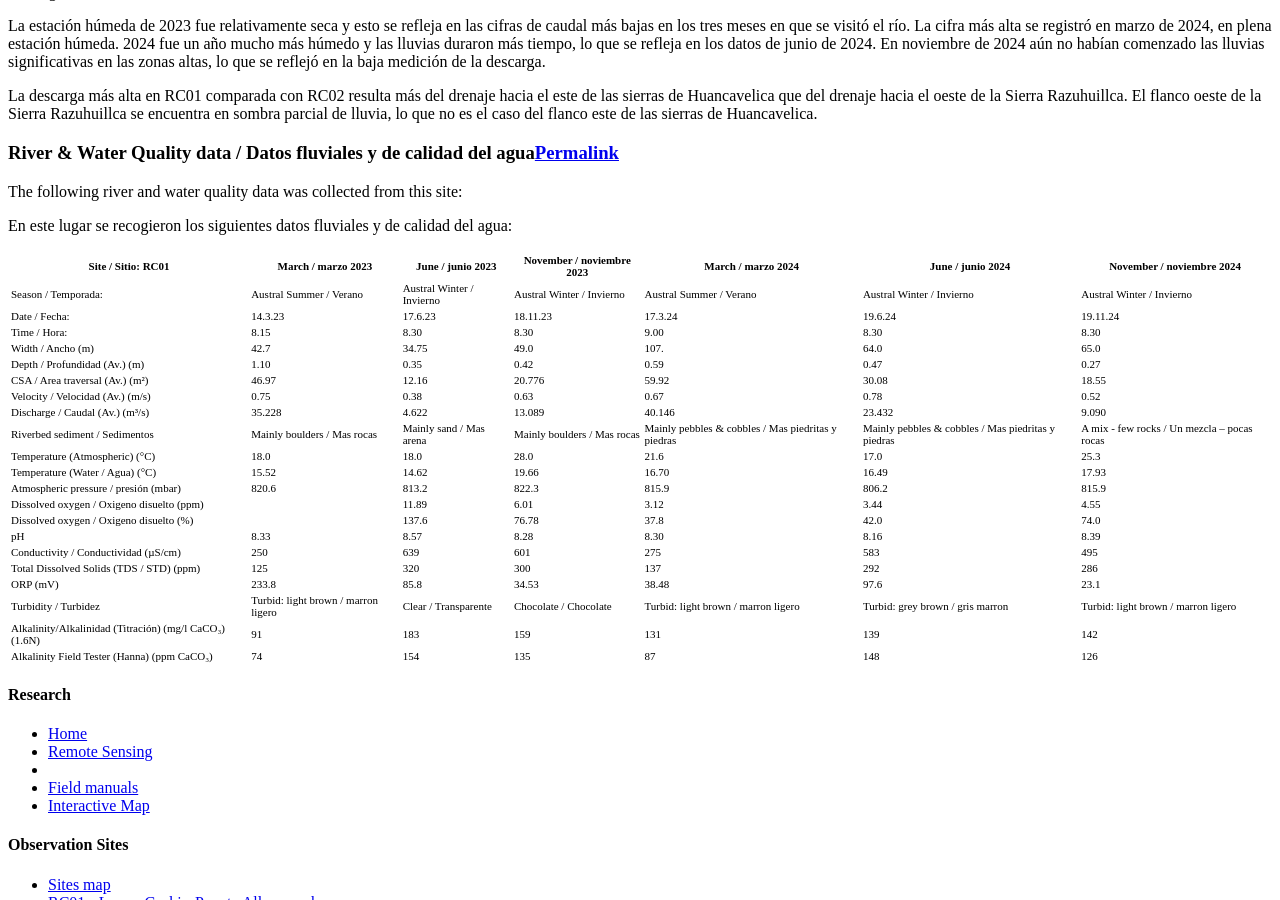
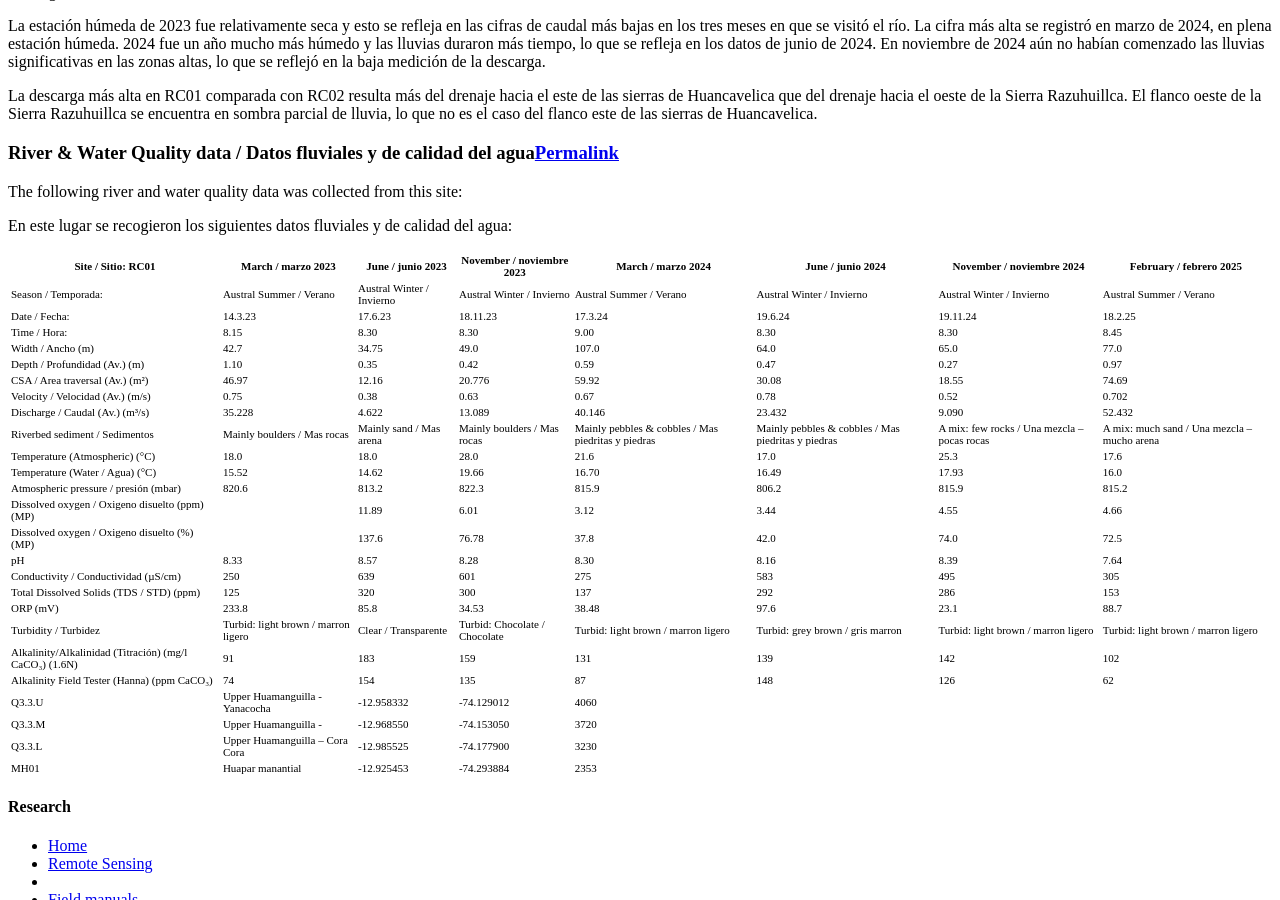
Before and after one commit to HVLepage/cavep-unah, a Jekyll site: the page built from _docs/site-network/RC01.md, in a window 1280 px wide and 900 px high, scrolled down 2788 px. Built offline with Jekyll 4.4.1, drawn with Linux system fonts in a browser that asks for light colours; comment, search, counter and statistics services are not loaded.

Commit message:
Update RC01.md

```diff
--- a/_docs/site-network/RC01.md
+++ b/_docs/site-network/RC01.md
@@ -77,26 +77,30 @@
 
 En este lugar se recogieron los siguientes datos fluviales y de calidad del agua:
 
-|     Site / Sitio: RC01                                          |     March / marzo 2023                     |     June / junio 2023            |     November / noviembre 2023      |      March / marzo 2024                                   |     June / junio 2024                                     |     November / noviembre 2024                         |
-|-----------------------------------------------------------------|--------------------------------------------|----------------------------------|------------------------------------|-----------------------------------------------------------|-----------------------------------------------------------|-------------------------------------------------------|
-|     Season / Temporada:                                         |     Austral Summer / Verano                |     Austral Winter / Invierno    |     Austral Winter / Invierno      |     Austral Summer / Verano                               |     Austral Winter / Invierno                             |     Austral Winter / Invierno                         |
-|     Date / Fecha:                                               |     14.3.23                                |     17.6.23                      |     18.11.23                       |     17.3.24                                               |     19.6.24                                               |     19.11.24                                          |
-|     Time / Hora:                                                |     8.15                                   |     8.30                         |     8.30                           |     9.00                                                  |     8.30                                                  |     8.30                                              |
-|     Width / Ancho (m)                                           |     42.7                                   |     34.75                        |     49.0                           |     107.                                                  |     64.0                                                  |     65.0                                              |
-|     Depth / Profundidad (Av.) (m)                               |     1.10                                   |     0.35                         |     0.42                           |     0.59                                                  |     0.47                                                  |     0.27                                              |
-|     CSA / Area traversal (Av.) (m²)                             |     46.97                                  |     12.16                        |     20.776                         |     59.92                                                 |     30.08                                                 |     18.55                                             |
-|     Velocity / Velocidad    (Av.) (m/s)                         |     0.75                                   |     0.38                         |     0.63                           |     0.67                                                  |     0.78                                                  |     0.52                                              |
-|     Discharge / Caudal (Av.) (m³/s)                             |     35.228                                 |     4.622                        |     13.089                         |     40.146                                                |     23.432                                                |     9.090                                             |
-|     Riverbed sediment / Sedimentos                              |     Mainly boulders / Mas rocas            |     Mainly sand / Mas arena      |     Mainly boulders / Mas rocas    |     Mainly pebbles & cobbles / Mas piedritas y piedras    |     Mainly pebbles & cobbles / Mas piedritas y piedras    |     A mix  - few rocks / Un mezcla –   pocas rocas    |
-|     Temperature (Atmospheric) (°C)                              |     18.0                                   |     18.0                         |     28.0                           |     21.6                                                  |     17.0                                                  |     25.3                                              |
-|     Temperature (Water / Agua) (°C)                             |     15.52                                  |     14.62                        |     19.66                          |     16.70                                                 |     16.49                                                 |     17.93                                             |
-|     Atmospheric pressure / presión (mbar)                       |     820.6                                  |     813.2                        |     822.3                          |     815.9                                                 |     806.2                                                 |     815.9                                             |
-|     Dissolved oxygen / Oxigeno   disuelto (ppm)                 |                                            |     11.89                        |     6.01                           |     3.12                                                  |     3.44                                                  |     4.55                                              |
-|     Dissolved oxygen / Oxigeno disuelto (%)                     |                                            |     137.6                        |     76.78                          |     37.8                                                  |     42.0                                                  |     74.0                                              |
-|     pH                                                          |     8.33                                   |     8.57                         |     8.28                           |     8.30                                                  |     8.16                                                  |     8.39                                              |
-|     Conductivity / Conductividad (µS/cm)                        |     250                                    |     639                          |     601                            |     275                                                   |     583                                                   |     495                                               |
-|     Total Dissolved Solids (TDS / STD)  (ppm)                   |     125                                    |     320                          |     300                            |     137                                                   |     292                                                   |     286                                               |
-|     ORP (mV)                                                    |     233.8                                  |     85.8                         |     34.53                          |     38.48                                                 |     97.6                                                  |     23.1                                              |
-|     Turbidity / Turbidez                                        |     Turbid: light brown / marron ligero    |     Clear / Transparente         |     Chocolate / Chocolate          |     Turbid: light brown / marron ligero                   |     Turbid: grey brown / gris marron                      |     Turbid: light brown / marron ligero               |
-|     Alkalinity/Alkalinidad   (Titración) (mg/l CaCO₃) (1.6N)    |     91                                     |     183                          |     159                            |     131                                                   |     139                                                   |     142                                               |
-|     Alkalinity Field Tester (Hanna) (ppm CaCO₃)                 |     74                                     |     154                          |     135                            |     87                                                    |     148                                                   |     126                                               |
+|     Site / Sitio: RC01                                          |     March / marzo 2023                     |     June / junio 2023            |     November / noviembre 2023        |      March / marzo 2024                                   |     June / junio 2024                                     |     November / noviembre 2024                      |     February / febrero 2025                        |
+|-----------------------------------------------------------------|--------------------------------------------|----------------------------------|--------------------------------------|-----------------------------------------------------------|-----------------------------------------------------------|----------------------------------------------------|----------------------------------------------------|
+|     Season / Temporada:                                         |     Austral Summer / Verano                |     Austral Winter / Invierno    |     Austral Winter / Invierno        |     Austral Summer / Verano                               |     Austral Winter / Invierno                             |     Austral Winter / Invierno                      |     Austral Summer / Verano                        |
+|     Date / Fecha:                                               |     14.3.23                                |     17.6.23                      |     18.11.23                         |     17.3.24                                               |     19.6.24                                               |     19.11.24                                       |     18.2.25                                        |
+|     Time / Hora:                                                |     8.15                                   |     8.30                         |     8.30                             |     9.00                                                  |     8.30                                                  |     8.30                                           |     8.45                                           |
+|     Width / Ancho (m)                                           |     42.7                                   |     34.75                        |     49.0                             |     107.0                                                 |     64.0                                                  |     65.0                                           |     77.0                                           |
+|     Depth / Profundidad (Av.) (m)                               |     1.10                                   |     0.35                         |     0.42                             |     0.59                                                  |     0.47                                                  |     0.27                                           |     0.97                                           |
+|     CSA / Area traversal (Av.) (m²)                             |     46.97                                  |     12.16                        |     20.776                           |     59.92                                                 |     30.08                                                 |     18.55                                          |     74.69                                          |
+|     Velocity / Velocidad    (Av.) (m/s)                         |     0.75                                   |     0.38                         |     0.63                             |     0.67                                                  |     0.78                                                  |     0.52                                           |     0.702                                          |
+|     Discharge / Caudal (Av.) (m³/s)                             |     35.228                                 |     4.622                        |     13.089                           |     40.146                                                |     23.432                                                |     9.090                                          |     52.432                                         |
+|     Riverbed sediment / Sedimentos                              |     Mainly boulders / Mas rocas            |     Mainly sand / Mas arena      |     Mainly boulders / Mas rocas      |     Mainly pebbles & cobbles / Mas piedritas y piedras    |     Mainly pebbles & cobbles / Mas piedritas y piedras    |     A mix: few rocks / Una mezcla – pocas rocas    |     A mix: much sand / Una mezcla – mucho arena    |
+|     Temperature (Atmospheric) (°C)                              |     18.0                                   |     18.0                         |     28.0                             |     21.6                                                  |     17.0                                                  |     25.3                                           |     17.6                                           |
+|     Temperature (Water / Agua) (°C)                             |     15.52                                  |     14.62                        |     19.66                            |     16.70                                                 |     16.49                                                 |     17.93                                          |     16.0                                           |
+|     Atmospheric pressure / presión (mbar)                       |     820.6                                  |     813.2                        |     822.3                            |     815.9                                                 |     806.2                                                 |     815.9                                          |     815.2                                          |
+|     Dissolved oxygen /   Oxigeno disuelto (ppm) (MP)            |                                            |     11.89                        |     6.01                             |     3.12                                                  |     3.44                                                  |     4.55                                           |     4.66                                           |
+|     Dissolved oxygen / Oxigeno   disuelto (%) (MP)              |                                            |     137.6                        |     76.78                            |     37.8                                                  |     42.0                                                  |     74.0                                           |     72.5                                           |
+|     pH                                                          |     8.33                                   |     8.57                         |     8.28                             |     8.30                                                  |     8.16                                                  |     8.39                                           |     7.64                                           |
+|     Conductivity / Conductividad (µS/cm)                        |     250                                    |     639                          |     601                              |     275                                                   |     583                                                   |     495                                            |     305                                            |
+|     Total Dissolved Solids (TDS / STD)  (ppm)                   |     125                                    |     320                          |     300                              |     137                                                   |     292                                                   |     286                                            |     153                                            |
+|     ORP (mV)                                                    |     233.8                                  |     85.8                         |     34.53                            |     38.48                                                 |     97.6                                                  |     23.1                                           |     88.7                                           |
+|     Turbidity / Turbidez                                        |     Turbid: light brown / marron ligero    |     Clear / Transparente         |     Turbid: Chocolate / Chocolate    |     Turbid: light brown / marron ligero                   |     Turbid: grey brown / gris marron                      |     Turbid: light brown / marron ligero            |     Turbid: light brown / marron ligero            |
+|     Alkalinity/Alkalinidad   (Titración) (mg/l CaCO₃) (1.6N)    |     91                                     |     183                          |     159                              |     131                                                   |     139                                                   |     142                                            |     102                                            |
+|     Alkalinity Field Tester (Hanna) (ppm CaCO₃)                 |     74                                     |     154                          |     135                              |     87                                                    |     148                                                   |     126                                            |     62                                             |
+|     Q3.3.U                                                      |     Upper Huamanguilla - Yanacocha         |     -12.958332                   |     -74.129012                       |     4060                                                  |                                                           |                                                    |                                                    |
+|     Q3.3.M                                                      |     Upper Huamanguilla -                   |     -12.968550                   |     -74.153050                       |     3720                                                  |                                                           |                                                    |                                                    |
+|     Q3.3.L                                                      |     Upper Huamanguilla – Cora Cora         |     -12.985525                   |     -74.177900                       |     3230                                                  |                                                           |                                                    |                                                    |
+|     MH01                                                        |     Huapar manantial                       |     -12.925453                   |     -74.293884                       |     2353                                                  |                                                           |                                                    |                                                    |
```
